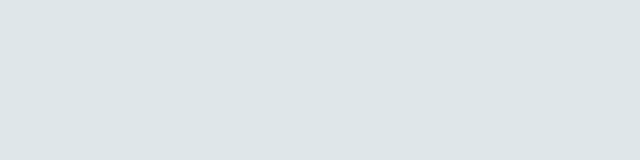
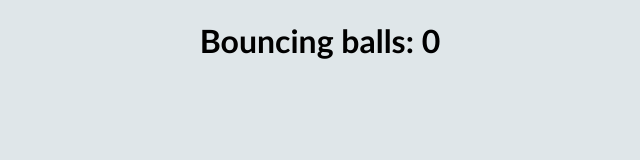
Before and after one commit to lewisjfoster/bouncing-balls, a React app: page / in a window 1280 px wide. Shown: the whole page, without its empty margins (320-960 px from the left). Built offline with nearby package versions, Linux system fonts and the light colour scheme; some packages are replaced by stand-ins of ours.

Commit message:
feat: added header with counter

```diff
--- a/src/components/App/App.css
+++ b/src/components/App/App.css
@@ -1,6 +1,7 @@
 body {
     margin: 0;
     overflow: hidden;
+    font-family: Calibri, Helvetica, sans-serif;
 }
 
 .clickableArea {
--- a/src/components/App/App.js
+++ b/src/components/App/App.js
@@ -1,7 +1,9 @@
 import React, { useState } from 'react';
 
 import styles from './App.css';
+import lang from '../../libs/lang';
 
+import Header from '../Header';
 import BouncyBall from '../BouncyBall';
 
 const App = () => {
@@ -13,6 +15,7 @@ const App = () => {
 
     return (
         <div className={styles.clickableArea} onClick={addNewBall}>
+            <Header title={lang.title + bouncyBalls.length} onClick={addNewBall} />
             {bouncyBalls.map((ball) => (
                 <BouncyBall key={ball.id} initialX={ball.x} initialY={ball.y} />
             ))}
--- /dev/null
+++ b/src/components/Header/Header.css
@@ -0,0 +1,6 @@
+.header {
+    position: fixed;
+    width: 100%;
+    text-align: center;
+    user-select: none;
+}
--- /dev/null
+++ b/src/components/Header/Header.js
@@ -0,0 +1,12 @@
+import React from 'react';
+import PropTypes from 'prop-types';
+
+import styles from './Header.css';
+
+const Header = ({ title }) => <h1 className={styles.header}>{title}</h1>;
+
+Header.propTypes = {
+    title: PropTypes.string.isRequired,
+};
+
+export default Header;
--- /dev/null
+++ b/src/components/Header/index.js
@@ -0,0 +1,3 @@
+import Header from './Header';
+
+export default Header;
--- a/src/libs/lang.js
+++ b/src/libs/lang.js
@@ -1,3 +1,3 @@
 export default {
-    title: 'Hello World!',
+    title: 'Bouncing balls: ',
 };
```
Also changed, not shown: src/components/App/index.test.js (+15 -0 lines), src/components/Header/index.test.js (added, +23 -0 lines).
